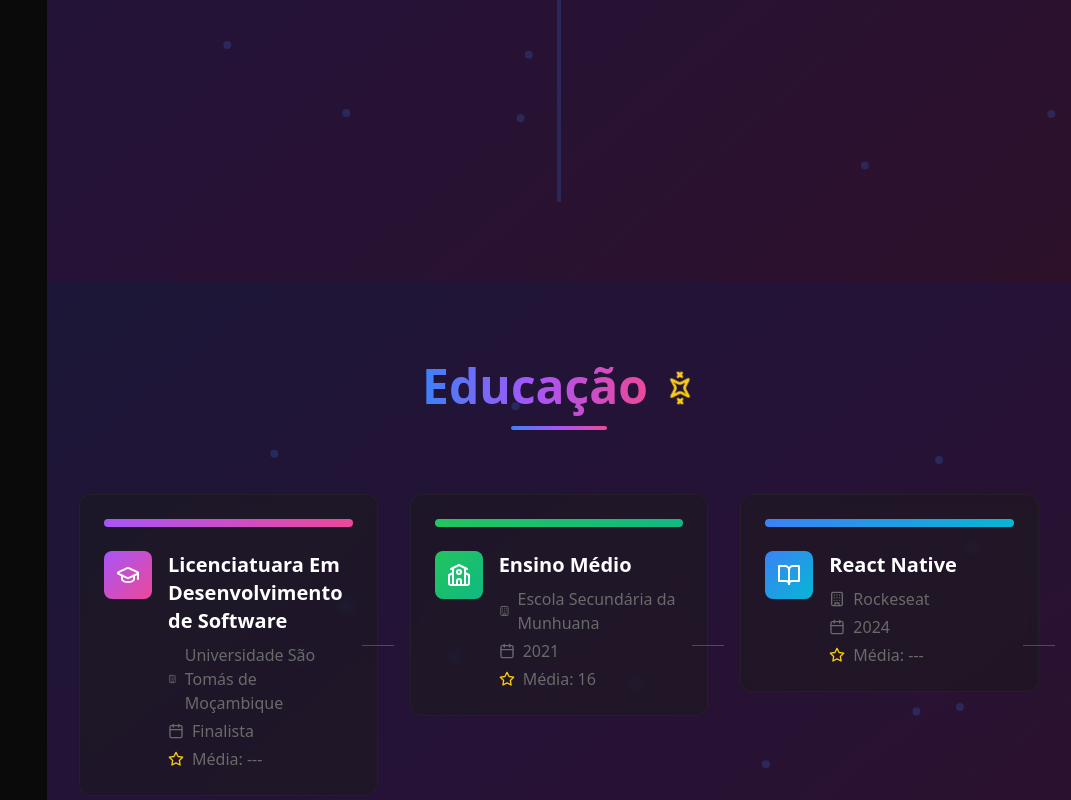
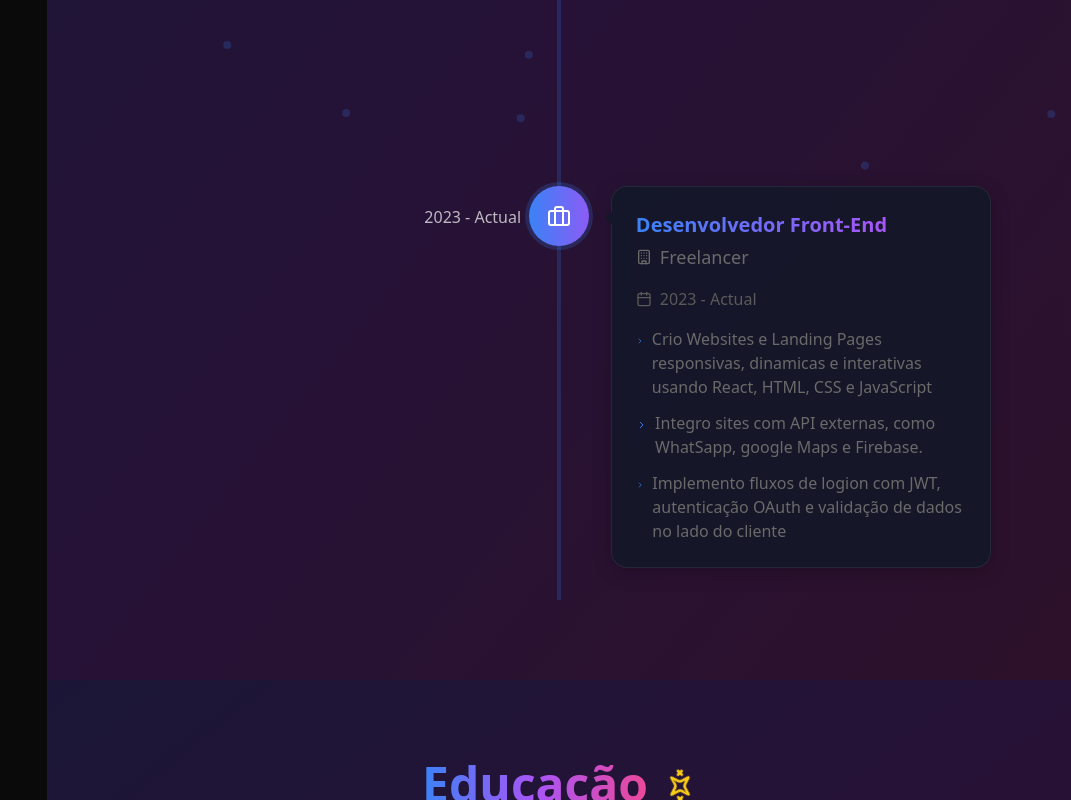
Before and after one commit to monjane10/portifolio10, a React (Vite) app: page / in a window 1280 px wide. Shown: the part 4839-5639 px from the top of the page, without its empty margins (209-1280 px from the left). Built offline with nearby package versions, Linux system fonts and the light colour scheme.

Commit message:
Adicionando experiência

```diff
--- a/src/components/Experience.tsx
+++ b/src/components/Experience.tsx
@@ -14,12 +14,23 @@ const Experience = () => {
     {
       title: "Desenvolvedor Full Stack",
       company: "AjpContastech",
-      date: "Fev,2024 - Actual",
+      date: "Fev,2024 - Jan, 2025",
       points: [
-        "Desenvolvimento e manutenção de aplicações web e móveis, desde a concepção até à implementação.",
-        "Integração de APIs e bases de dados para garantir o bom funcionamento das aplicações.",
-        "Colaboração com equipas multidisciplinares para optimizar processos e melhorar a experiência do utilizador.",
-        "Garantia da qualidade do código através de boas práticas de desenvolvimento e testes rigorosos.",
+        "Desenvolvi sistemas web usando React, HTML, CSS e JavaScript no front-end, Spring boot e Node.js no Backend.",
+        "Participei na criação e consumo de APIs.",
+        "Integrei bases de dados relacionais como MySQL e SQL Server e não relacionais como o MongoDB.",
+        "Participei de todas as etapas do desenvolvimento, deste a análise de requisitos até a implementação das aplicações.",
+      ]
+    },
+
+    {
+      title: "Desenvolvedor Front-End",
+      company: "Freelancer",
+      date: "2023 - Actual",
+      points: [
+        "Crio Websites e Landing Pages responsivas, dinamicas  e interativas usando React, HTML, CSS e JavaScript",
+        "Integro sites com API externas, como WhatSapp, google Maps e Firebase.",
+        "Implemento fluxos de logion com JWT, autenticação OAuth e validação de dados no lado do cliente",
       ]
     }
   ];
```
